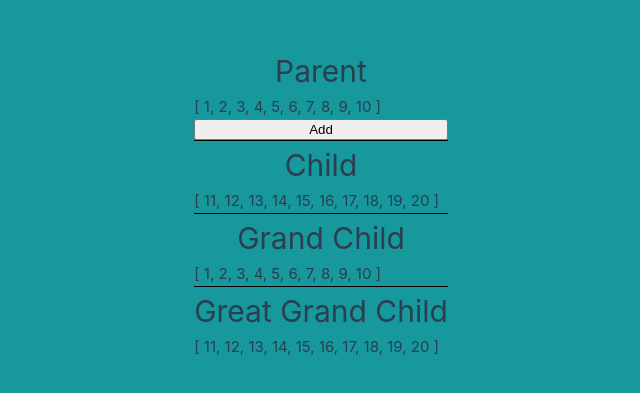
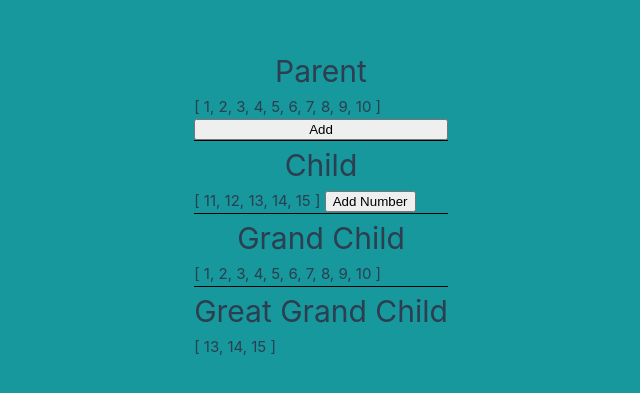
Before and after one commit to andimarcell/belajar-vue3-state-management, a Vue app: page / in a window 1280 px wide. Shown: the part 197-590 px from the top of the page, without its empty margins (319-959 px from the left). Built offline with nearby package versions, Linux system fonts and the light colour scheme.

Commit message:
09.Cara Menggunakan Fungsi Dan Mengubah Nilai Di Pinia

```diff
--- a/src/components/Child.vue
+++ b/src/components/Child.vue
@@ -3,7 +3,7 @@
 import GrandChild from './GrandChild.vue';
 import { useNumbers } from '@/stores/numbers';
 
-const { numbers } = useNumbers();
+const { numbers, addNumber } = useNumbers();
 // const numbers = inject('numbers');
 </script>
 
@@ -11,6 +11,7 @@ const { numbers } = useNumbers();
     <div>
         <h1>Child</h1>
         {{ numbers }}
+        <button @click="addNumber">Add Number</button>
         <div class="line"></div>
         <GrandChild/>
     </div>
--- a/src/components/GreatGrantChild.vue
+++ b/src/components/GreatGrantChild.vue
@@ -2,12 +2,12 @@
 // import { inject } from 'vue';
 import { useNumbers } from '@/stores/numbers';
 
-const { numbers } = useNumbers();
+const { numbers, filterNumbers } = useNumbers();
 // const numbers = inject('numbers');
 </script>
 <template>
     <div>
         <h1>Great Grand Child</h1>
-        {{ numbers }}
+        {{ filterNumbers(13) }}
     </div>
 </template>
--- a/src/stores/numbers.js
+++ b/src/stores/numbers.js
@@ -2,6 +2,16 @@ import { defineStore } from 'pinia';
 
 export const useNumbers = defineStore('numbers', {
     state: () => ({
-        numbers: [11, 12, 13, 14, 15, 16, 17, 18, 19, 20],
+        numbers: [11, 12, 13, 14, 15],
     }),
+    actions: {
+        addNumber() {
+            this.numbers.push(this.numbers.length + 1);
+        },
+    },
+    getters: {
+        filterNumbers: (state) => {
+            return (minNumber) => state.numbers.filter((num) => num >= minNumber);
+        },
+    },
 });
```
